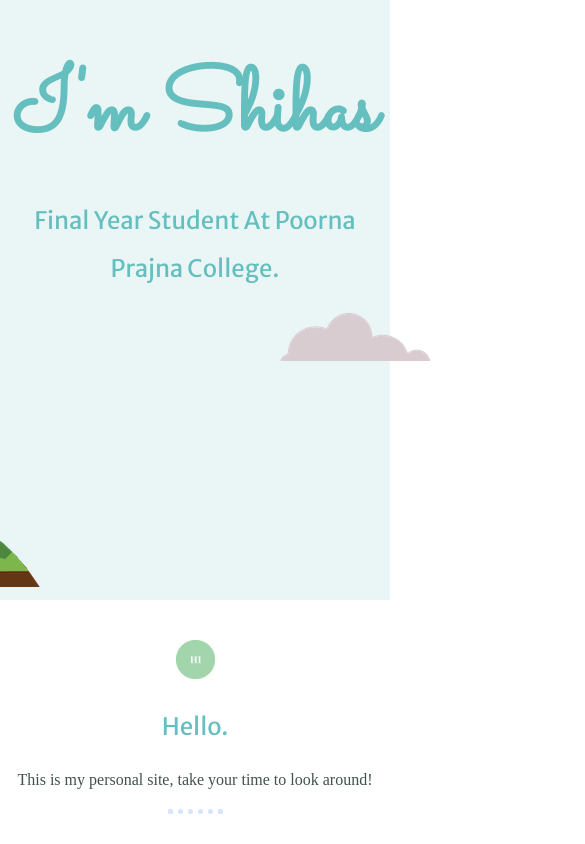
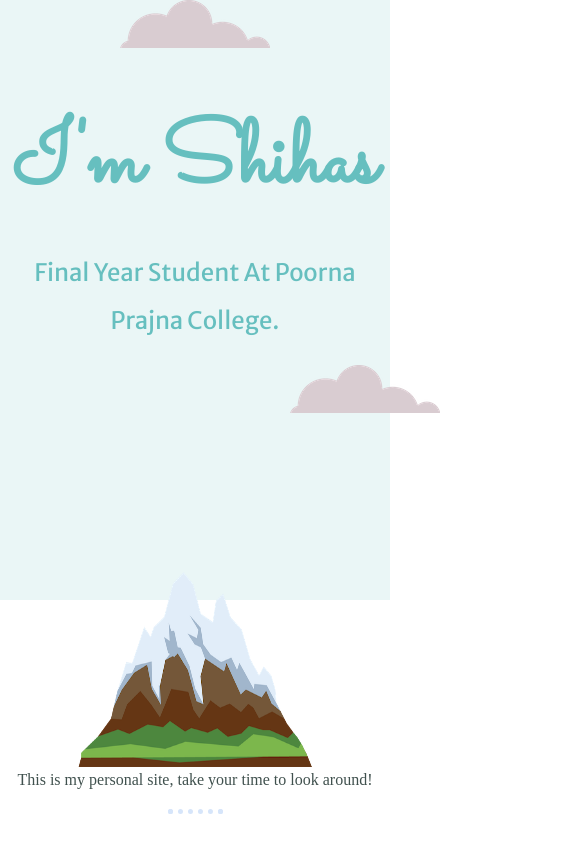
Before and after one commit to ShihasAR/shihasar.github.io, a plain HTML site: page index.html in a window 390 px wide. Shown: the top 844 px of the page, 585 px wide, since content can reach past the window. Drawn offline with Linux system fonts and the light colour scheme.

Commit message:
Update styles.css

```diff
--- a/css/styles.css
+++ b/css/styles.css
@@ -118,6 +118,27 @@ p{
   right: 350px;
 }
 
+@media (max-width:1170px) {
+  .t-cloud{
+    position: static;
+    left:1000px;
+    top:60px;
+  }
+  .b-cloud{
+    margin-left: 290px;
+    position:static;
+
+  }
+  .mountain{
+    margin-top: 110px;
+    position: static;
+    top: 120px;
+    left: 100px;
+    width: 60%;
+    height: 40%;
+  }
+}
+
 
 .bottom-container{
   padding-top: 40px;
```
